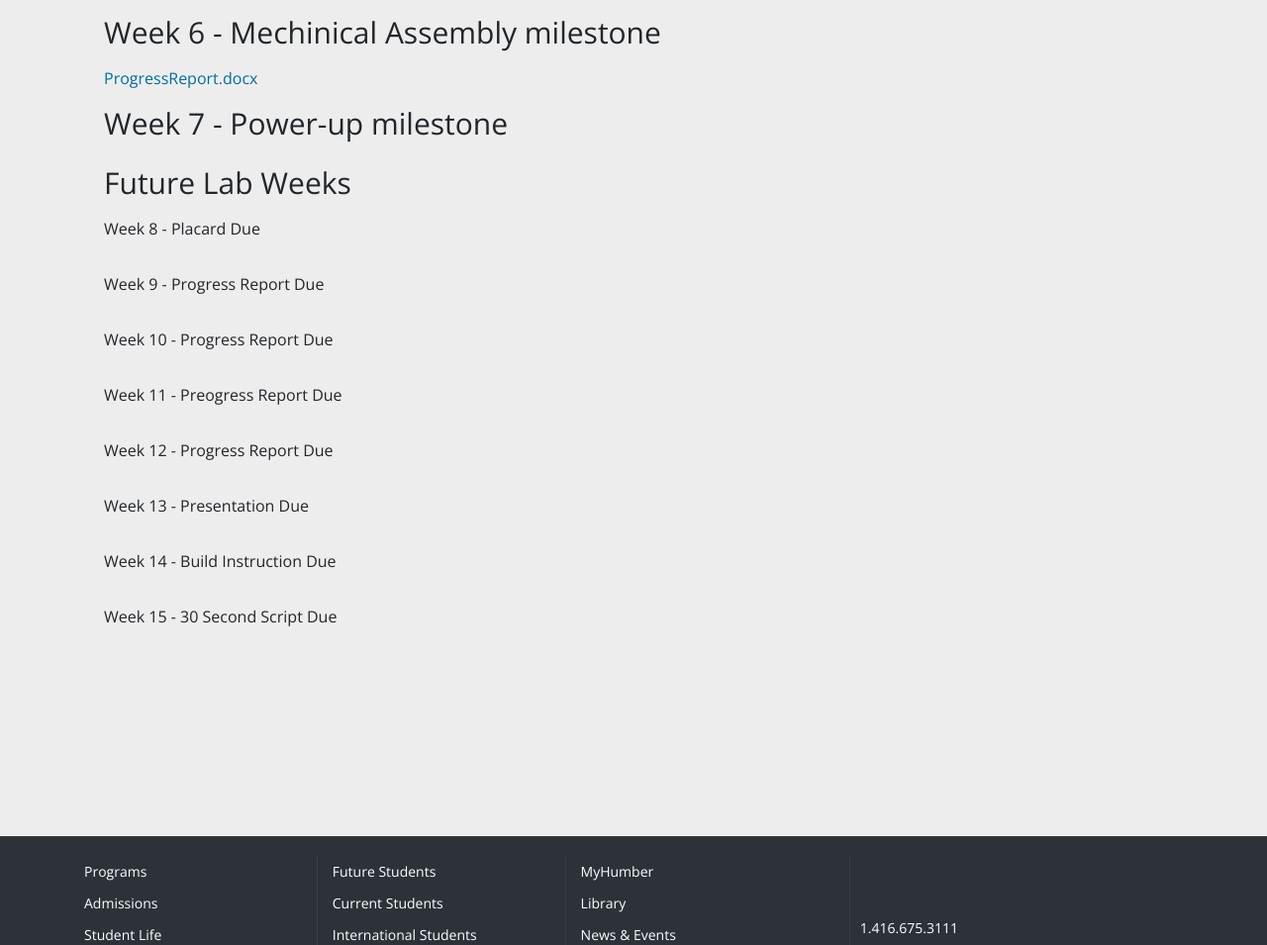
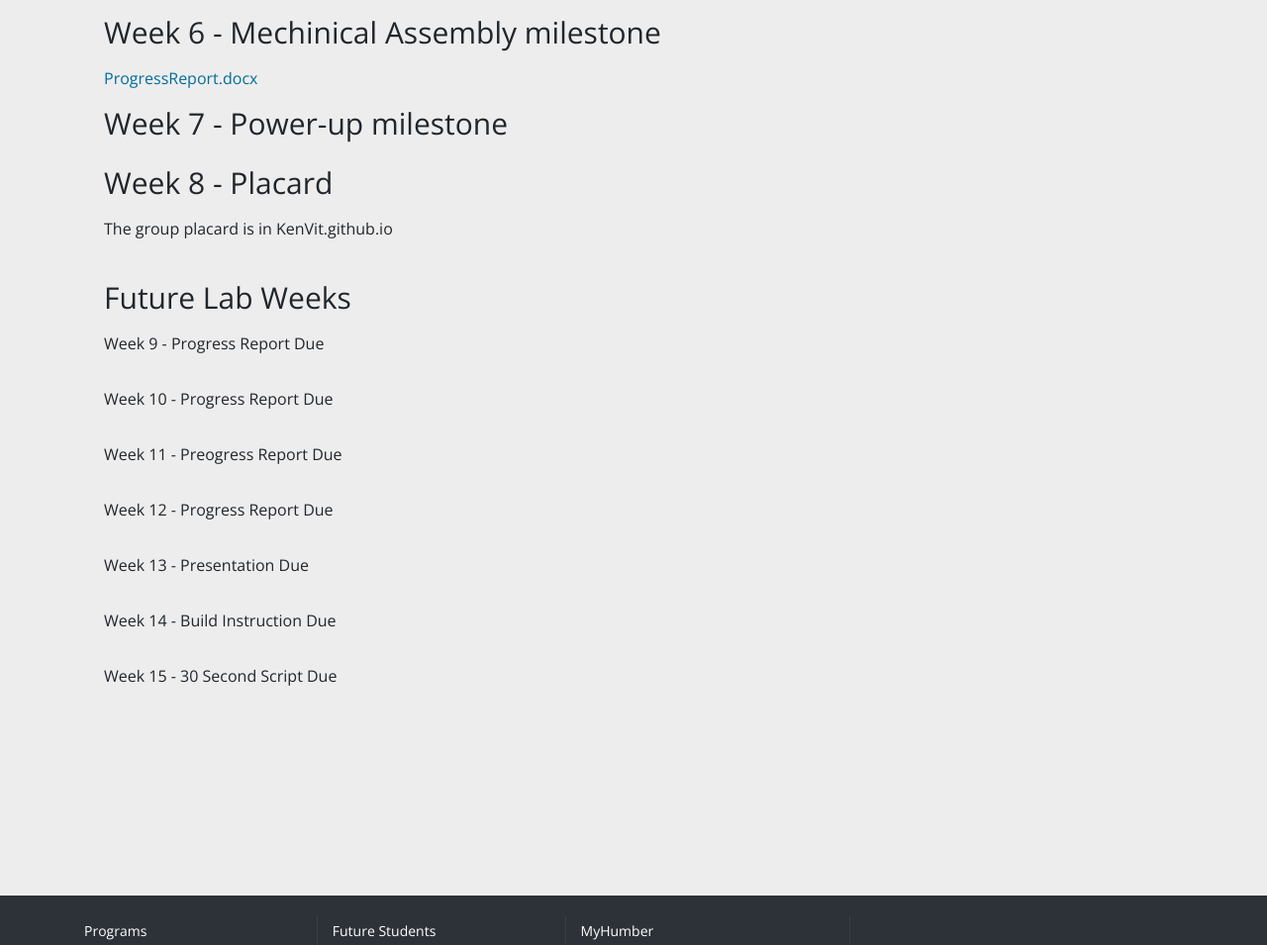
Before and after one commit to fntj0052/fntj0052.github.io, a plain HTML site: page index.html in a window 1280 px wide. Shown: the part 1751-2706 px from the top of the page at 99% size. Drawn offline with nearby package versions, Linux system fonts and the light colour scheme.

Commit message:
Update indexcontent.html

```diff
--- a/indexcontent.html
+++ b/indexcontent.html
@@ -38,9 +38,13 @@
 <H3>Week 7 - Power-up milestone</H3>
 </SECTION>
 
+<SECTION ID="Section_8">
+<H3>Week 8 - Placard</H3>
+	<p> The group placard is in KenVit.github.io</p>
+</SECTION>
+
 <SECTION ID="Section_0">
 <H3>Future Lab Weeks</H3>
-	<p>Week 8 - Placard Due</p>
 	<p>Week 9 - Progress Report Due</p>
 	<p>Week 10 - Progress Report Due</p>
 	<p>Week 11 - Preogress Report Due</p>
```
